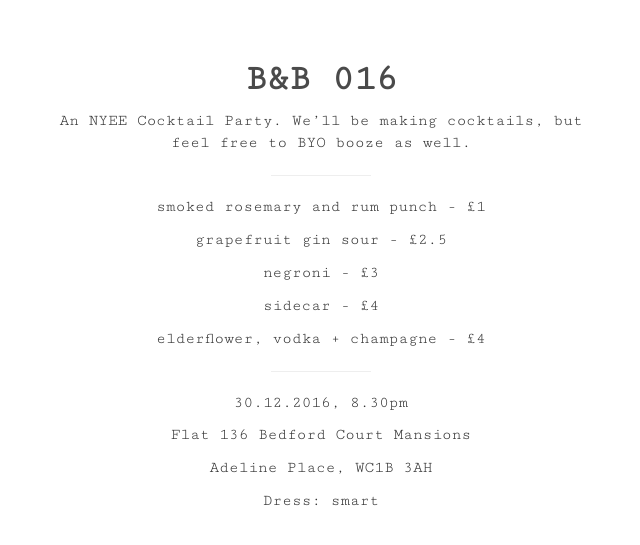
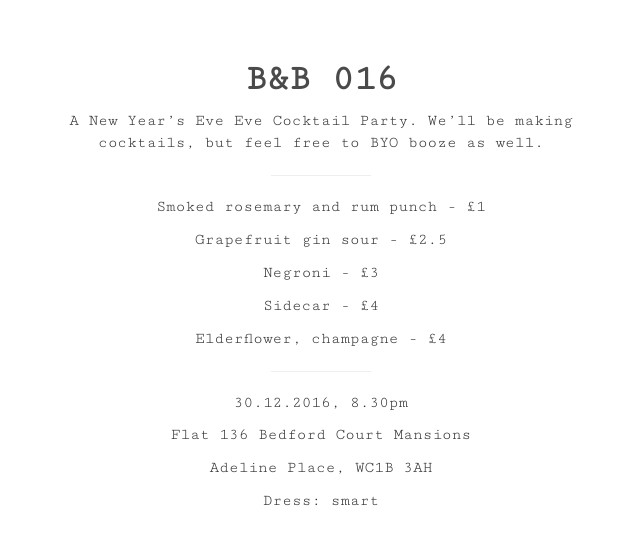
Before and after one commit to jamesroutley/bergamotandblack, a Jekyll site: the page built from nyee.md, in a window 1280 px wide. Shown: the top 545 px of the page, without its empty margins (319-959 px from the left). Built offline with Jekyll 4.4.1, drawn with Linux system fonts in a browser that asks for light colours; nearby versions of some CDN libraries.

Commit message:
Editing nyee invite

```diff
--- a/nyee.md
+++ b/nyee.md
@@ -5,20 +5,20 @@ title: Menus
 
 # B&B 016
 
-An NYEE Cocktail Party. We'll be making cocktails, but feel free to BYO booze as well.
+A New Year's Eve Eve Cocktail Party. We'll be making cocktails, but feel free to BYO booze as well.
 
 
 ---
 
-smoked rosemary and rum punch - £1
+Smoked rosemary and rum punch - £1
 
-grapefruit gin sour - £2.5
+Grapefruit gin sour - £2.5
 
-negroni - £3
+Negroni - £3
 
-sidecar - £4
+Sidecar - £4
 
-elderflower, vodka + champagne - £4
+Elderflower, champagne - £4
 
 
 ---
```
